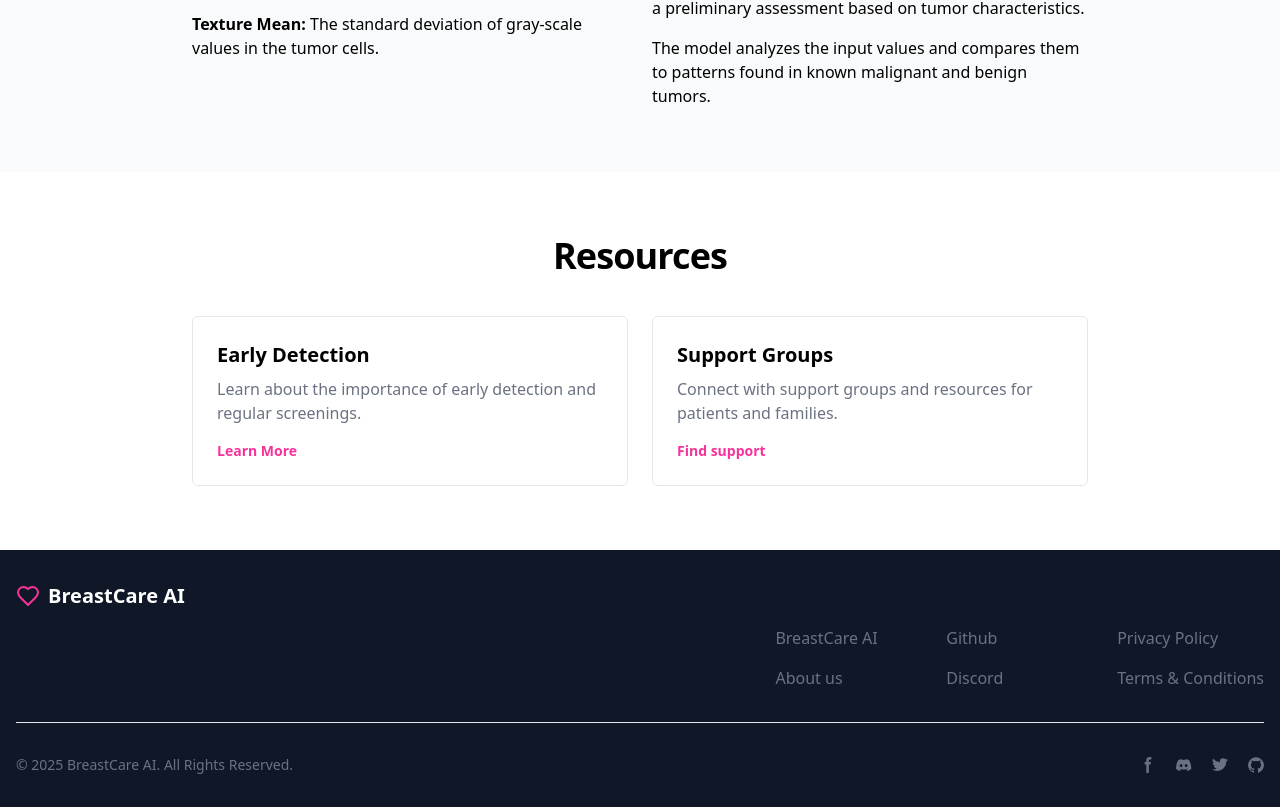
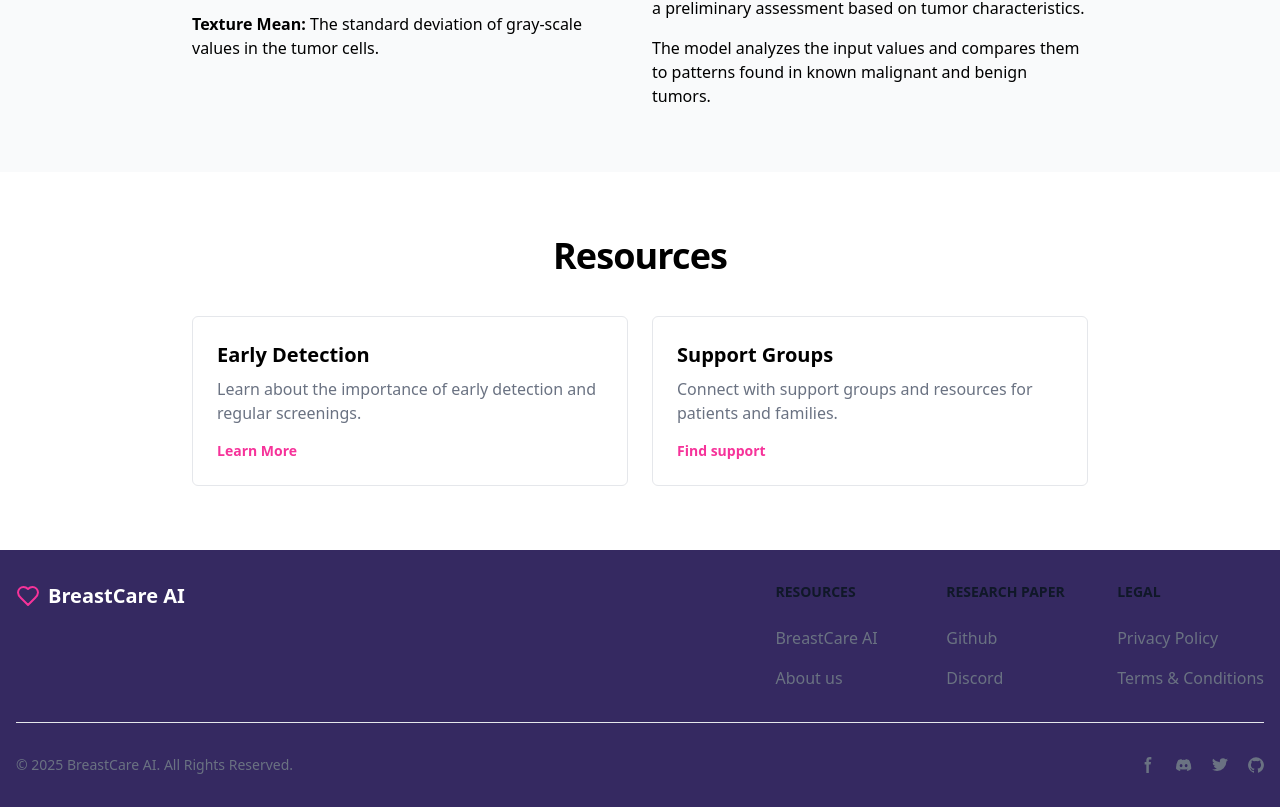
Before and after one commit to sayandas-sd/Breastcancer-AI, a Next.js app in the folder frontend/: page / in a window 1280 px wide. Shown: the part 1271-2078 px from the top of the page. Built offline with nearby package versions, Linux system fonts and the light colour scheme.

Commit message:
added custom error log

```diff
--- a/frontend/app/detect/page.tsx
+++ b/frontend/app/detect/page.tsx
@@ -27,7 +27,7 @@
       alert(`Prediction Result: ${result}`);
       setError("");
     } catch (err) {
-      console.error("Prediction fetch error:", err); // Now 'err' is used
+      console.error("Prediction fetch error:", err);
       const message = "An error occurred while fetching prediction. Please try again.";
       setError(message);
       alert(`Error: ${message}`);
--- a/frontend/components/footer.tsx
+++ b/frontend/components/footer.tsx
@@ -6,7 +6,7 @@
         <div>
 
 
-<footer className="bg-gray-900 text-white">
+<footer className="bg-[#352961] text-white">
     <div className="mx-auto w-full max-w-screen-xl p-4 py-6 lg:py-8">
         <div className="md:flex md:justify-between">
           <div className="mb-6 md:mb-0">
```
